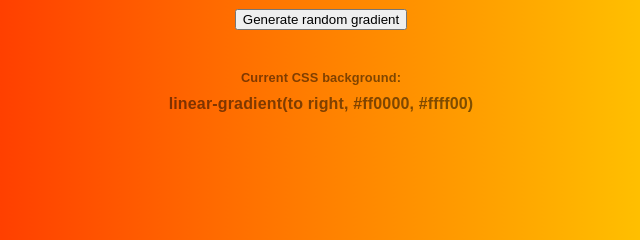
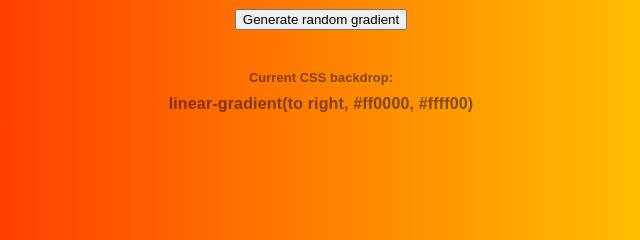
Before and after one commit to hosmanadam/background-generator, a plain HTML site: page index.html in a window 1280 px wide. Shown: the part 243-483 px from the top of the page, 319-959 px from the left. Drawn offline with Linux system fonts and the light colour scheme.

Commit message:
Change title anyway

```diff
--- a/index.html
+++ b/index.html
@@ -11,7 +11,7 @@
         <input class="color1" type="color" value="#FF0000">
         <input class="color2" type="color" value="#FFFF00">
         <button id="randomizer-button">Generate random gradient</button>
-        <h2>Current CSS background:</h2>
+        <h2>Current CSS backdrop:</h2>
         <h3></h3>
     </body>
 </html>
```
